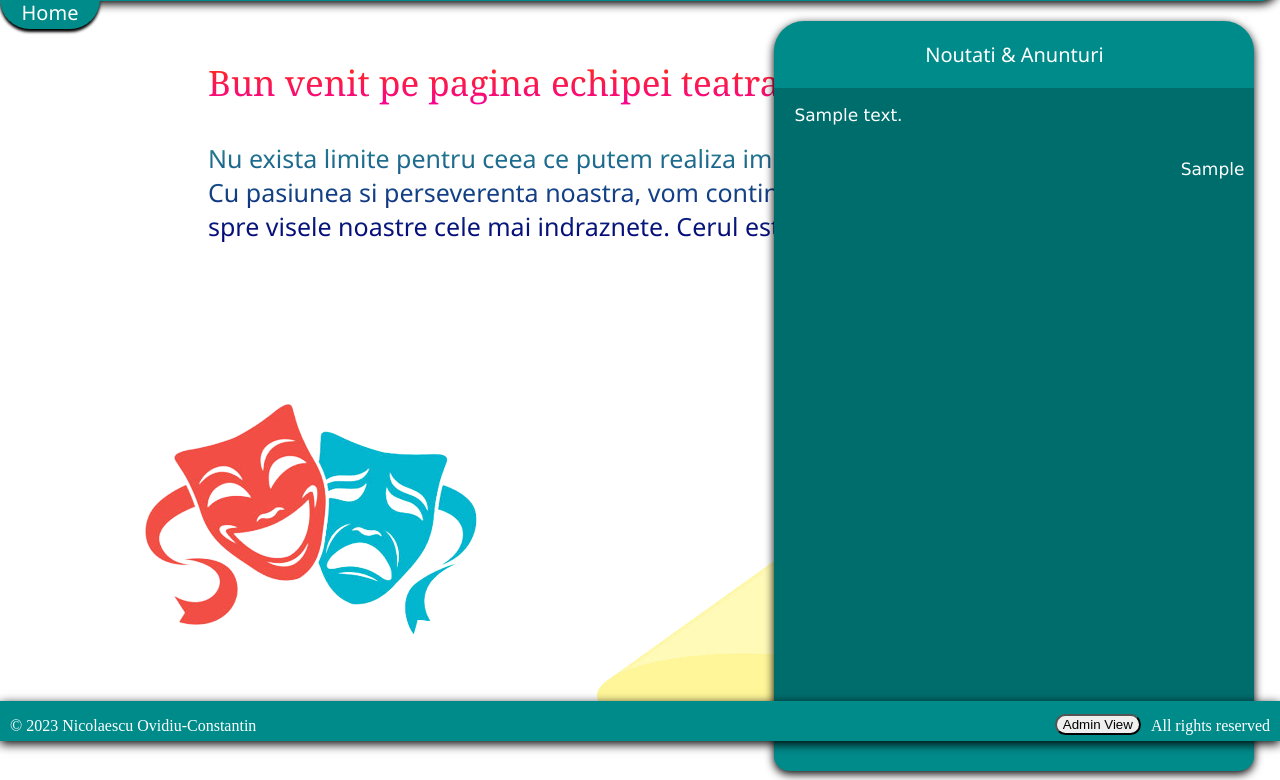
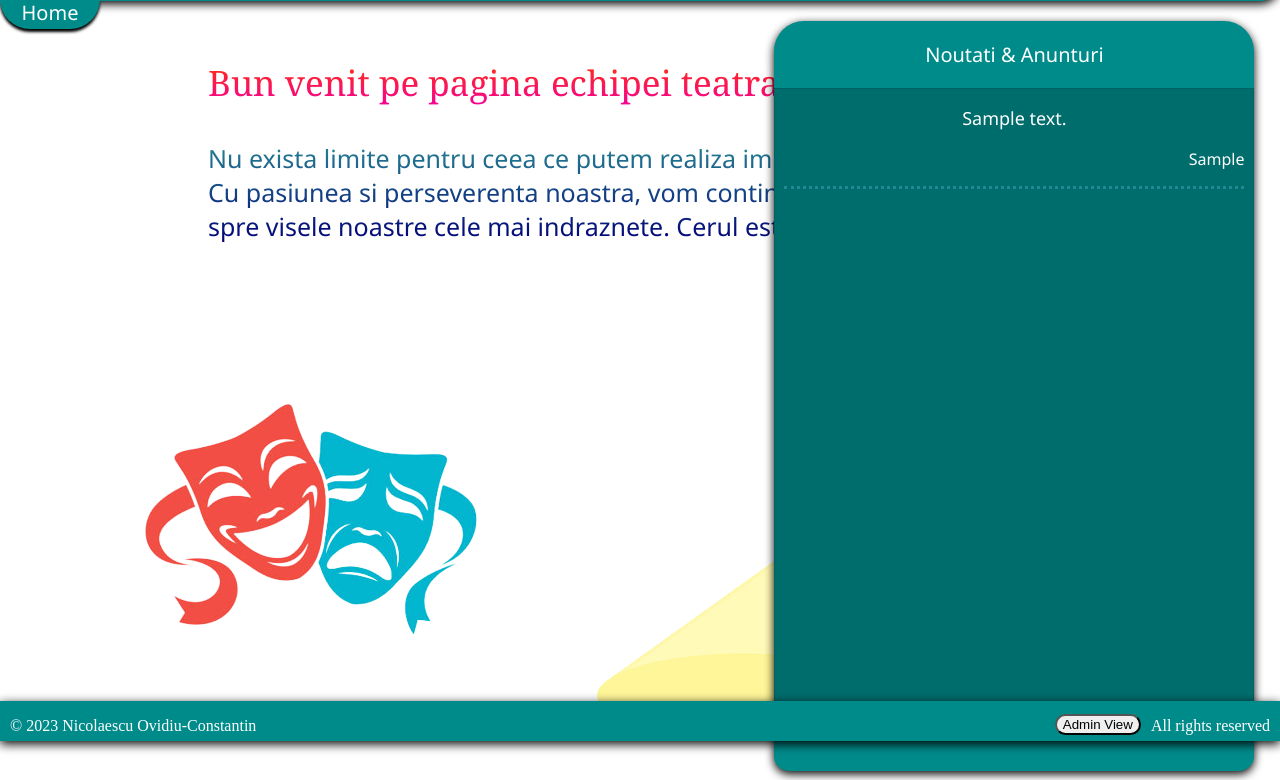
Before and after one commit to MindOfBear/Aplicatie-Web, a PHP site: page /home.php in a window 1280 px wide. Shown: the part 59-839 px from the top of the page. Run offline with PHP 8.4, Linux system fonts and the light colour scheme; tables that the repository leaves empty or names only in its code hold one stand-in row (values such as "Sample post").

Commit message:
Terminata pagina home

```diff
--- a/Aplicatie-Web-Dinamica/style.css
+++ b/Aplicatie-Web-Dinamica/style.css
@@ -94,26 +94,6 @@ body{
     border-bottom-right-radius: 15px;
     box-shadow: 0px 3px 10px black;
 }
-.bodyNoutati{
-    padding-left: 20px;
-    padding-right: 10px;
-    background-color: rgb(0, 109, 109);
-    font-family:'Lucida Sans', 'Lucida Sans Regular', 'Lucida Grande', 'Lucida Sans Unicode', Geneva, Verdana, sans-serif;
-    font-size: 17px;
-    height: 650px;
-    width: 450px;
-    overflow: scroll;
-    overflow-x: hidden;
-}
-.titluNoutati{
-    font-family:'Segoe UI', Tahoma, Geneva, Verdana, sans-serif;
-    text-align: center;
-    font-size: 20px;
-    transition: font-size 0.3s ease;
-}
-.titluNoutati:hover {
-    font-size: 1.3em;
-  }
 .adminButton{
     border-radius: 40px;
     margin-top:13px;
@@ -405,7 +385,6 @@ body{
     display: inline-flex;
 }
 
-
 .bgOpacity{
     background: rgba(0, 0, 0, 0.2);
     position: fixed;
@@ -416,17 +395,43 @@ body{
     left: 0;
 }
 
+.bodyNoutati{
+    padding-left: 10px;
+    padding-right: 10px;
+    background-color: rgb(0, 109, 109);
+    font-family:'Segoe UI', Tahoma, Geneva, Verdana, sans-serif;
+    font-size: 18px;
+    height: 650px;
+    width: 460px;
+    overflow: scroll;
+    overflow-x: hidden;
+    box-shadow: inset 0px 0px 1px black;
+}
+.bodyNoutati::-webkit-scrollbar{
+    display:none;
+}
+.titluNoutati{
+    font-family:'Segoe UI', Tahoma, Geneva, Verdana, sans-serif;
+    text-align: center;
+    font-size: 20px;
+    transition: font-size 0.3s ease;
+}
+.titluNoutati:hover {
+    font-size: 1.3em;
+}
+
 .homeNoutatiText{
-
-
+    text-align: center;
 }
 
 .homeNoutatiData{
-    float:right;
+    text-align: right;
+    font-size: 16px;
 }
 
 .noutatiParagrafe{
     width: 100%;
     min-height: 50px;
-
+    border-bottom-style: dotted;
+    border-bottom-color:#268794;
 }
```
